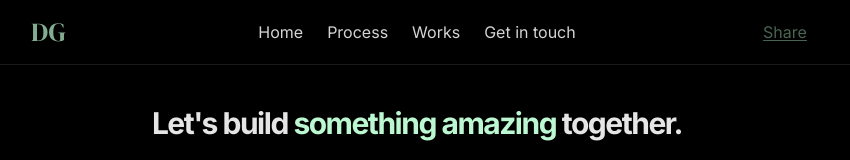
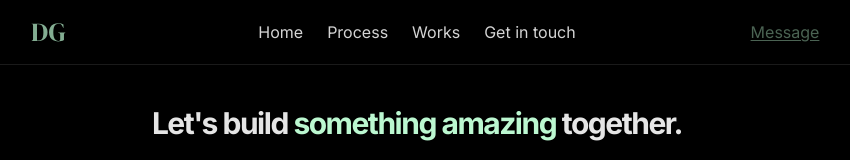
Before and after one commit to w3dg/portfolio, a Next.js app: page /message in a window 1280 px wide. Shown: the top 160 px of the page, without its empty margins (223-1073 px from the left). Built offline with nearby package versions, Linux system fonts and the light colour scheme.

Commit message:
Changing navbar link

```diff
--- a/app/components/Navbar.tsx
+++ b/app/components/Navbar.tsx
@@ -24,10 +24,10 @@ export const Navbar = () => {
         </li>
       </ul>
       <Link
-        href={"#"}
+        href={"/message"}
         className="hidden lg:flex items-center justify-center underline underline-offset-2 text-green-200/40 hover:text-green-300"
       >
-        Share
+        Message
       </Link>
     </nav>
   );
```
